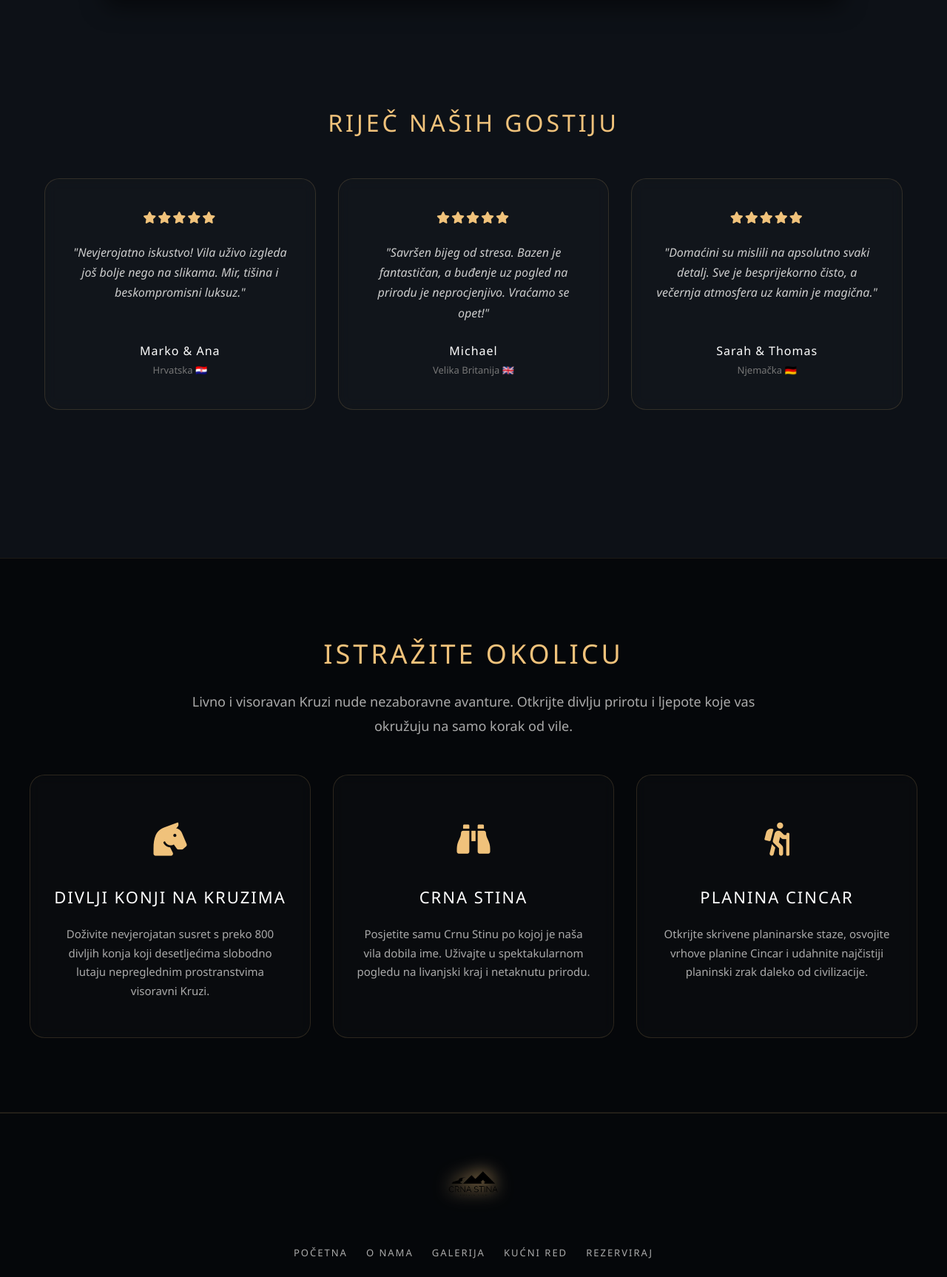
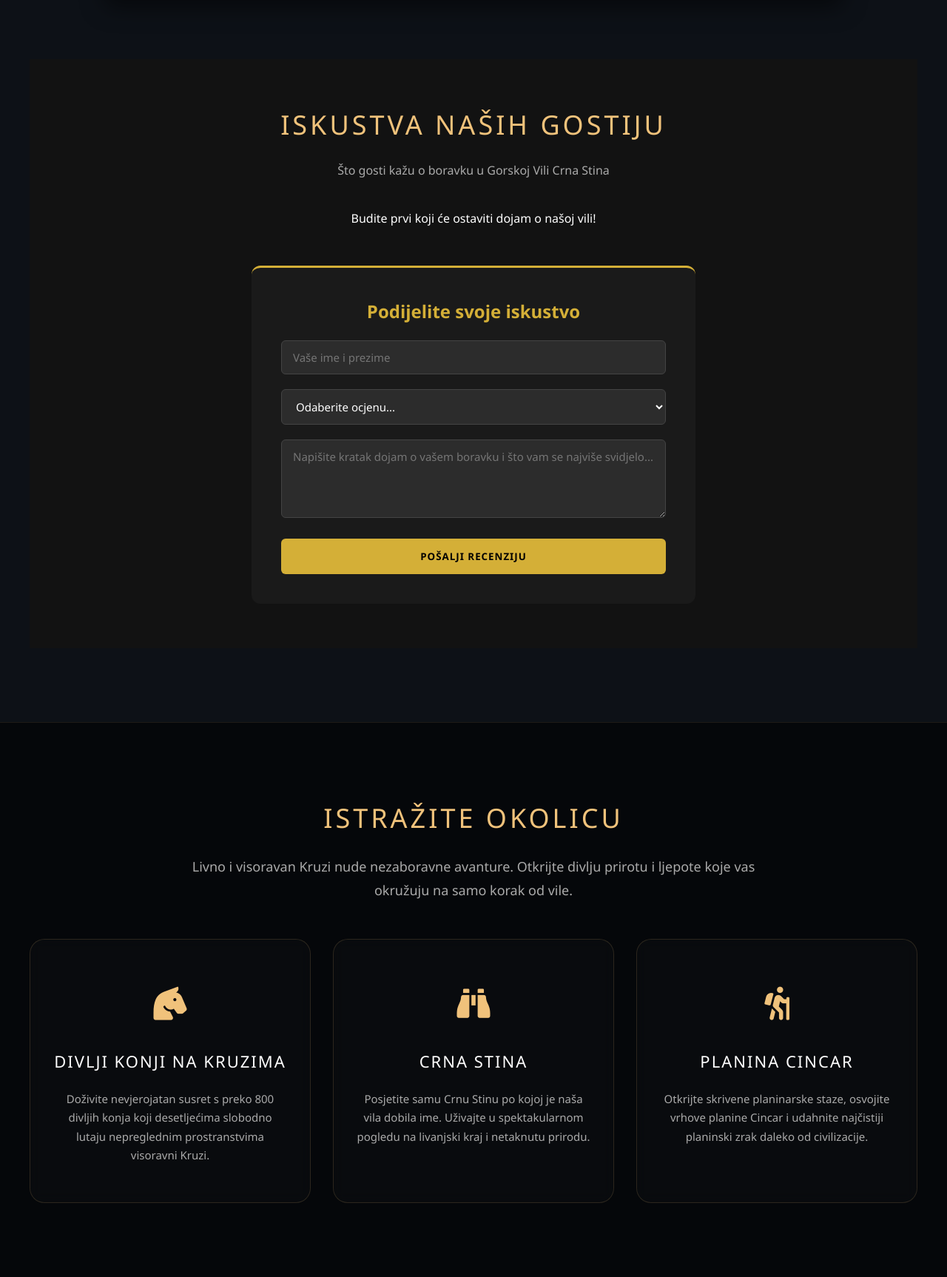
Before and after one commit to andelosemren/gorska-vila-crna-stina, a Django app: page /en/ in a window 1280 px wide. Shown: the part 3089-4815 px from the top of the page at 74% size. Run offline with Django 5.2, Linux system fonts and the light colour scheme; data that the repository does not hold is empty.

Commit message:
dodana opcija za ostavljanje recenzije korisnika

```diff
--- a/aplikacija/static/aplikacija/home.css
+++ b/aplikacija/static/aplikacija/home.css
@@ -458,3 +458,145 @@
         transform: translateY(0); /* Sjedne na svoje mjesto i ostane vidljivo */
     }
 }
+/* --- KNJIGA DOJMOVA STILOVI --- */
+.recenzije-sekcija {
+    background-color: #121212; /* Tamna pozadina */
+    padding: 60px 20px;
+    color: #ffffff;
+    text-align: center;
+}
+
+.zlatni-naslov {
+    color: #d4af37;
+    font-size: 36px;
+    margin-bottom: 10px;
+    text-transform: uppercase;
+    letter-spacing: 2px;
+}
+
+.zlatni-naslov-mali {
+    color: #d4af37;
+    font-size: 24px;
+    margin-bottom: 20px;
+}
+
+.podnaslov {
+    color: #aaaaaa;
+    margin-bottom: 40px;
+    font-size: 16px;
+}
+
+/* Grid za kartice (posložit će ih jedne pored drugih) */
+.recenzije-grid {
+    display: flex;
+    flex-wrap: wrap;
+    gap: 20px;
+    justify-content: center;
+    margin-bottom: 50px;
+}
+
+/* Pojedinačna kartica */
+.recenzija-kartica {
+    background-color: #1a1a1a;
+    border: 1px solid #333;
+    border-radius: 12px;
+    padding: 30px;
+    width: 300px;
+    box-shadow: 0 10px 30px rgba(0, 0, 0, 0.5);
+    transition: transform 0.3s ease, border-color 0.3s ease;
+}
+
+.recenzija-kartica:hover {
+    transform: translateY(-5px);
+    border-color: #d4af37; /* Zlatni rub na hover */
+}
+
+.zvijezdice {
+    font-size: 14px;
+    color: #aaaaaa;
+    margin-bottom: 15px;
+}
+
+.zlatni-tekst {
+    color: #d4af37;
+    font-weight: bold;
+    font-size: 18px;
+}
+
+.recenzija-tekst {
+    font-style: italic;
+    color: #cccccc;
+    line-height: 1.6;
+    margin-bottom: 20px;
+}
+
+.recenzija-autor {
+    color: #ffffff;
+    font-weight: bold;
+    text-transform: uppercase;
+    font-size: 14px;
+    letter-spacing: 1px;
+}
+
+/* Forma za unos */
+.nova-recenzija-box {
+    max-width: 600px;
+    margin: 0 auto;
+    background-color: #1a1a1a;
+    padding: 40px;
+    border-radius: 12px;
+    border-top: 3px solid #d4af37; /* Zlatna linija na vrhu forme */
+}
+
+.forma-grupa {
+    margin-bottom: 20px;
+    text-align: left;
+}
+
+.forma-grupa input,
+.forma-grupa select,
+.forma-grupa textarea {
+    width: 100%;
+    padding: 12px 15px;
+    background-color: #2c2c2c;
+    border: 1px solid #444;
+    border-radius: 6px;
+    color: #ffffff;
+    font-family: inherit;
+    font-size: 15px;
+}
+
+.forma-grupa input:focus,
+.forma-grupa select:focus,
+.forma-grupa textarea:focus {
+    outline: none;
+    border-color: #d4af37;
+}
+
+.zlatni-gumb {
+    background-color: #d4af37;
+    color: #000000;
+    font-weight: bold;
+    text-transform: uppercase;
+    letter-spacing: 1px;
+    border: none;
+    padding: 15px 30px;
+    border-radius: 6px;
+    cursor: pointer;
+    transition: background-color 0.3s ease, transform 0.2s ease;
+    width: 100%;
+}
+
+.zlatni-gumb:hover {
+    background-color: #f1c40f;
+    transform: scale(1.02);
+}
+
+.uspjeh-poruka {
+    background-color: rgba(212, 175, 55, 0.1);
+    color: #d4af37;
+    padding: 15px;
+    border-radius: 6px;
+    border: 1px solid #d4af37;
+    margin-bottom: 20px;
+}
--- a/aplikacija/templates/aplikacija/home.html
+++ b/aplikacija/templates/aplikacija/home.html
@@ -111,49 +111,67 @@
         </a>
     </div>
 </section>
-<section class="about-villa" style="background-color: #0d1117; padding-top: 60px;">
-    <div class="about-container">
-        <h2 style="font-size: 32px; margin-bottom: 50px;">{% trans "Riječ naših gostiju" %}</h2>
+<!-- === KNJIGA DOJMOVA (RECENZIJE) === -->
+<section class="recenzije-sekcija">
+    <div class="kontejner">
+        <h2 class="zlatni-naslov">Iskustva naših gostiju</h2>
+        <p class="podnaslov">Što gosti kažu o boravku u Gorskoj Vili Crna Stina</p>
 
-        <div class="features-grid">
-            <div class="feature-card" style="padding: 40px 30px; display: flex; flex-direction: column; justify-content: space-between;">
-                <div>
-                    <div style="color: #f0c27b; font-size: 16px; margin-bottom: 20px; letter-spacing: 2px;">
-                        <i class="fas fa-star"></i><i class="fas fa-star"></i><i class="fas fa-star"></i><i class="fas fa-star"></i><i class="fas fa-star"></i>
+        <!-- Prikaz odobrenih recenzija -->
+        <div class="recenzije-grid">
+            {% if recenzije %}
+                {% for r in recenzije %}
+                <div class="recenzija-kartica">
+                    <div class="zvijezdice">
+                        Ocjena: <span class="zlatni-tekst">{{ r.ocjena }} / 5 ★</span>
                     </div>
-                    <p style="font-style: italic; color: #ccc; font-size: 16px; margin-bottom: 25px;">"{% trans "Nevjerojatno iskustvo! Vila uživo izgleda još bolje nego na slikama. Mir, tišina i beskompromisni luksuz." %}"</p>
+                    <p class="recenzija-tekst">"{{ r.tekst }}"</p>
+                    <h4 class="recenzija-autor">- {{ r.ime_gosta }}</h4>
                 </div>
-                <div>
-                    <h4 style="color: #fff; font-weight: 500; letter-spacing: 1px; font-size: 16px;">Marko & Ana</h4>
-                    <span style="color: #777; font-size: 13px;">{% trans "Hrvatska" %} 🇭🇷</span>
+                {% endfor %}
+            {% else %}
+                <p class="nema-recenzija">Budite prvi koji će ostaviti dojam o našoj vili!</p>
+            {% endif %}
+        </div>
+
+        <!-- Forma za ostavljanje nove recenzije -->
+        <div class="nova-recenzija-box">
+            <h3 class="zlatni-naslov-mali">Podijelite svoje iskustvo</h3>
+
+            <!-- Prikaz poruke zahvale nakon slanja -->
+            {% if messages %}
+                <div class="poruke-sustava">
+                    {% for message in messages %}
+                        <p class="uspjeh-poruka">{{ message }}</p>
+                    {% endfor %}
                 </div>
-            </div>
+            {% endif %}
 
-            <div class="feature-card" style="padding: 40px 30px; display: flex; flex-direction: column; justify-content: space-between;">
-                <div>
-                    <div style="color: #f0c27b; font-size: 16px; margin-bottom: 20px; letter-spacing: 2px;">
-                        <i class="fas fa-star"></i><i class="fas fa-star"></i><i class="fas fa-star"></i><i class="fas fa-star"></i><i class="fas fa-star"></i>
-                    </div>
-                    <p style="font-style: italic; color: #ccc; font-size: 16px; margin-bottom: 25px;">"{% trans "Savršen bijeg od stresa. Bazen je fantastičan, a buđenje uz pogled na prirodu je neprocjenjivo. Vraćamo se opet!" %}"</p>
+            <form method="POST" class="recenzija-forma">
+                {% csrf_token %}
+                <input type="hidden" name="spremi_recenziju" value="1">
+
+                <div class="forma-grupa">
+                    <input type="text" name="ime_gosta" required placeholder="Vaše ime i prezime">
                 </div>
-                <div>
-                    <h4 style="color: #fff; font-weight: 500; letter-spacing: 1px; font-size: 16px;">Michael</h4>
-                    <span style="color: #777; font-size: 13px;">{% trans "Velika Britanija" %} 🇬🇧</span>
+
+                <div class="forma-grupa">
+                    <select name="ocjena" required>
+                        <option value="" disabled selected>Odaberite ocjenu...</option>
+                        <option value="5">★★★★★ (5) - Vrhunski, za svaku preporuku!</option>
+                        <option value="4">★★★★☆ (4) - Jako dobro</option>
+                        <option value="3">★★★☆☆ (3) - U redu</option>
+                        <option value="2">★★☆☆☆ (2) - Moglo je i bolje</option>
+                        <option value="1">★☆☆☆☆ (1) - Loše</option>
+                    </select>
                 </div>
-            </div>
 
-            <div class="feature-card" style="padding: 40px 30px; display: flex; flex-direction: column; justify-content: space-between;">
-                <div>
-                    <div style="color: #f0c27b; font-size: 16px; margin-bottom: 20px; letter-spacing: 2px;">
-                        <i class="fas fa-star"></i><i class="fas fa-star"></i><i class="fas fa-star"></i><i class="fas fa-star"></i><i class="fas fa-star"></i>
-                    </div>
-                    <p style="font-style: italic; color: #ccc; font-size: 16px; margin-bottom: 25px;">"{% trans "Domaćini su mislili na apsolutno svaki detalj. Sve je besprijekorno čisto, a večernja atmosfera uz kamin je magična." %}"</p>
+                <div class="forma-grupa">
+                    <textarea name="tekst" rows="4" required placeholder="Napišite kratak dojam o vašem boravku i što vam se najviše svidjelo..."></textarea>
                 </div>
-                <div>
-                    <h4 style="color: #fff; font-weight: 500; letter-spacing: 1px; font-size: 16px;">Sarah & Thomas</h4>
-                    <span style="color: #777; font-size: 13px;">{% trans "Njemačka" %} 🇩🇪</span>
-                </div>
-            </div>
+
+                <button type="submit" class="zlatni-gumb">Pošalji recenziju</button>
+            </form>
         </div>
     </div>
 </section>
```
